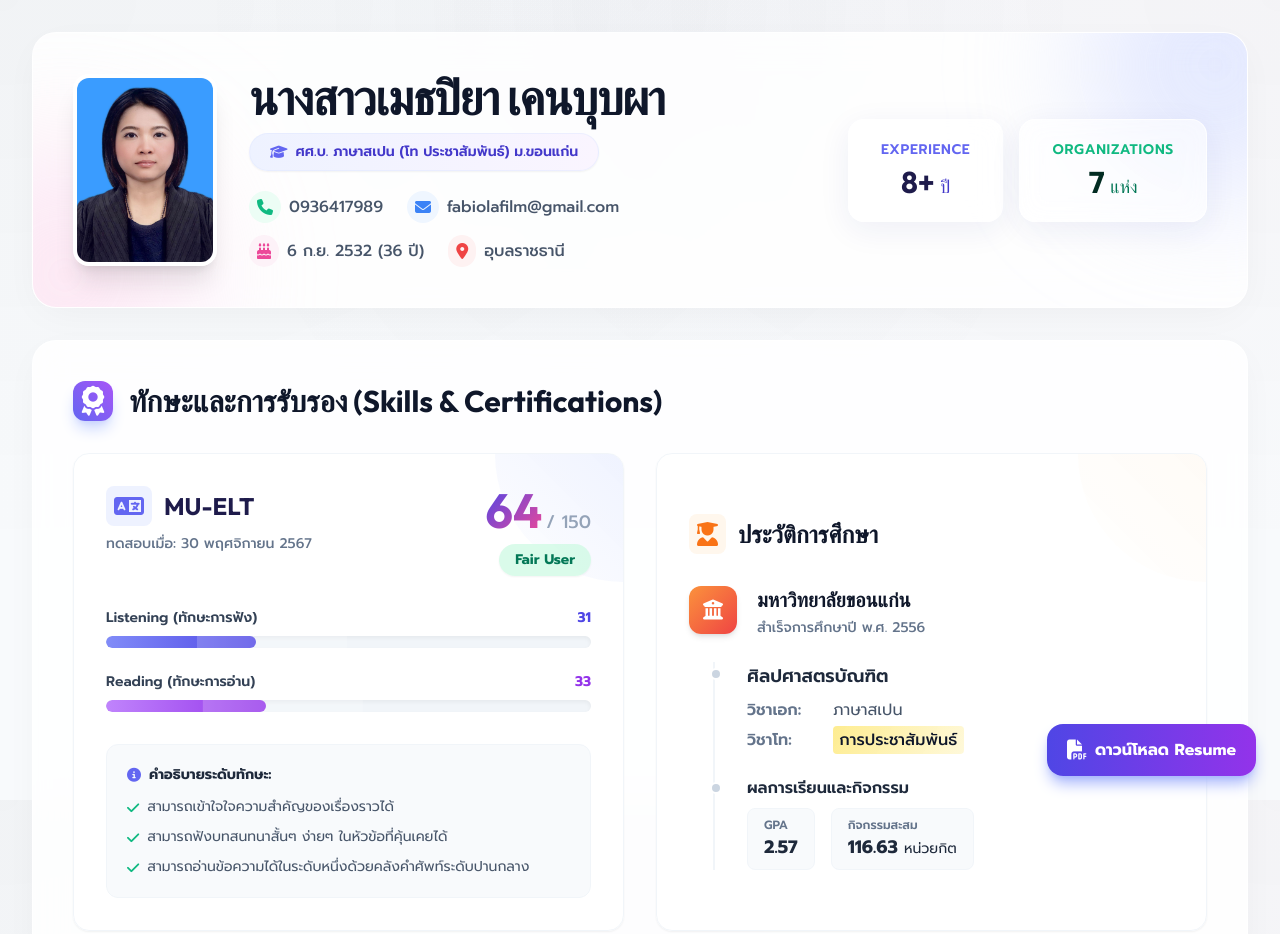
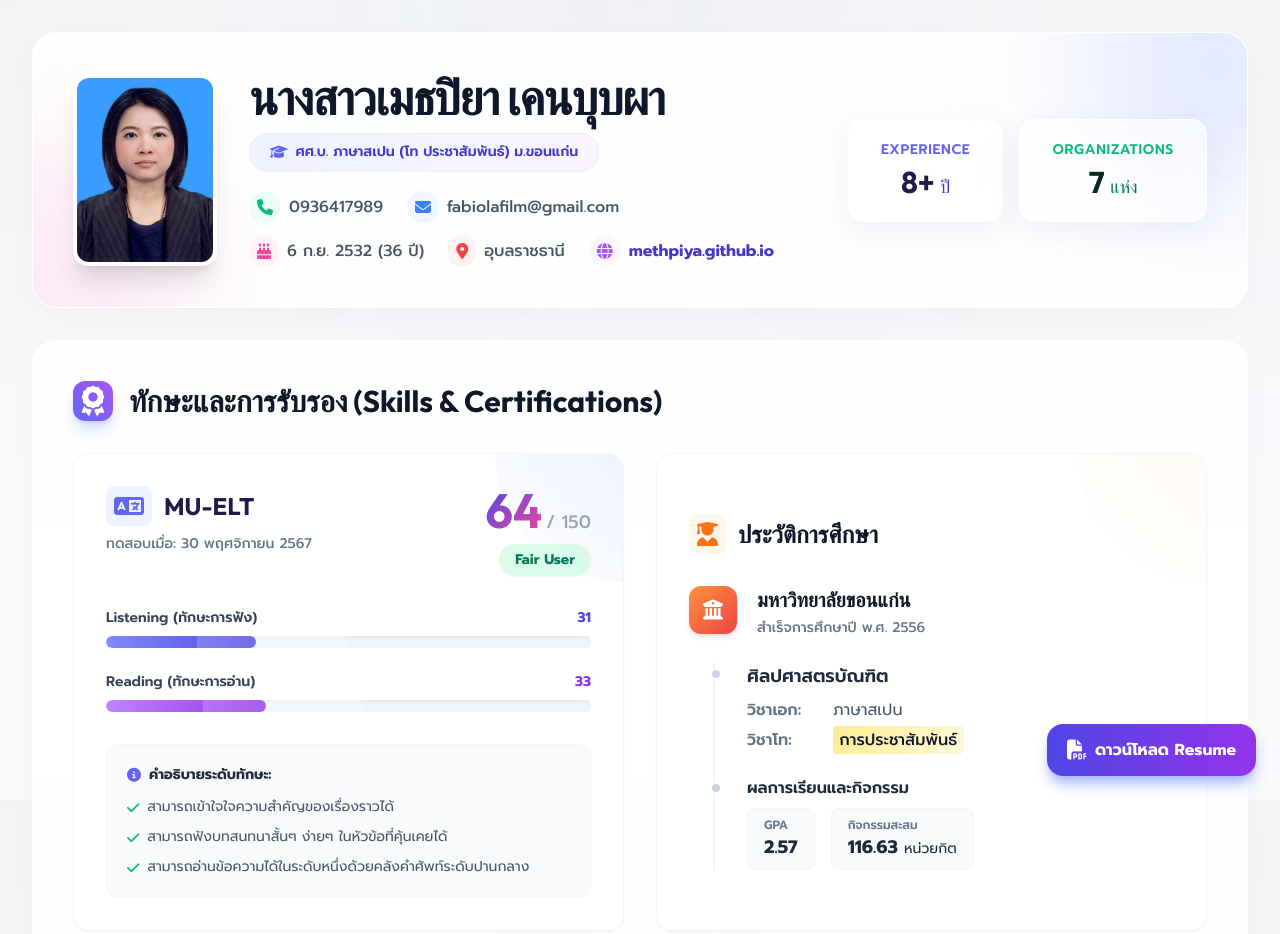
Before and after one commit to methpiya/methpiya.github.io, a plain HTML site: page index.html in a window 1280 px wide. Shown: the top 934 px of the page. Drawn offline with nearby package versions, Linux system fonts and the light colour scheme.

Commit message:
update url

```diff
--- a/index.html
+++ b/index.html
@@ -257,6 +257,9 @@
                         <p class="flex items-center gap-2 hover:text-primary transition-colors cursor-default"><i class="fa-solid fa-envelope text-blue-500 bg-blue-50 p-2 rounded-full"></i> fabiolafilm@gmail.com</p>
                         <p class="flex items-center gap-2"><i class="fa-solid fa-cake-candles text-pink-500 bg-pink-50 p-2 rounded-full"></i> 6 ก.ย. 2532 (36 ปี)</p>
                         <p class="flex items-center gap-2"><i class="fa-solid fa-location-dot text-red-500 bg-red-50 p-2 rounded-full"></i> อุบลราชธานี</p>
+                        <a href="https://methpiya.github.io/" target="_blank" class="flex items-center gap-2 hover:text-indigo-600 transition-colors cursor-pointer text-indigo-700 font-bold">
+                            <i class="fa-solid fa-globe text-purple-500 bg-purple-50 p-2 rounded-full"></i> methpiya.github.io
+                        </a>
                     </div>
                 </div>
             </div>
```
